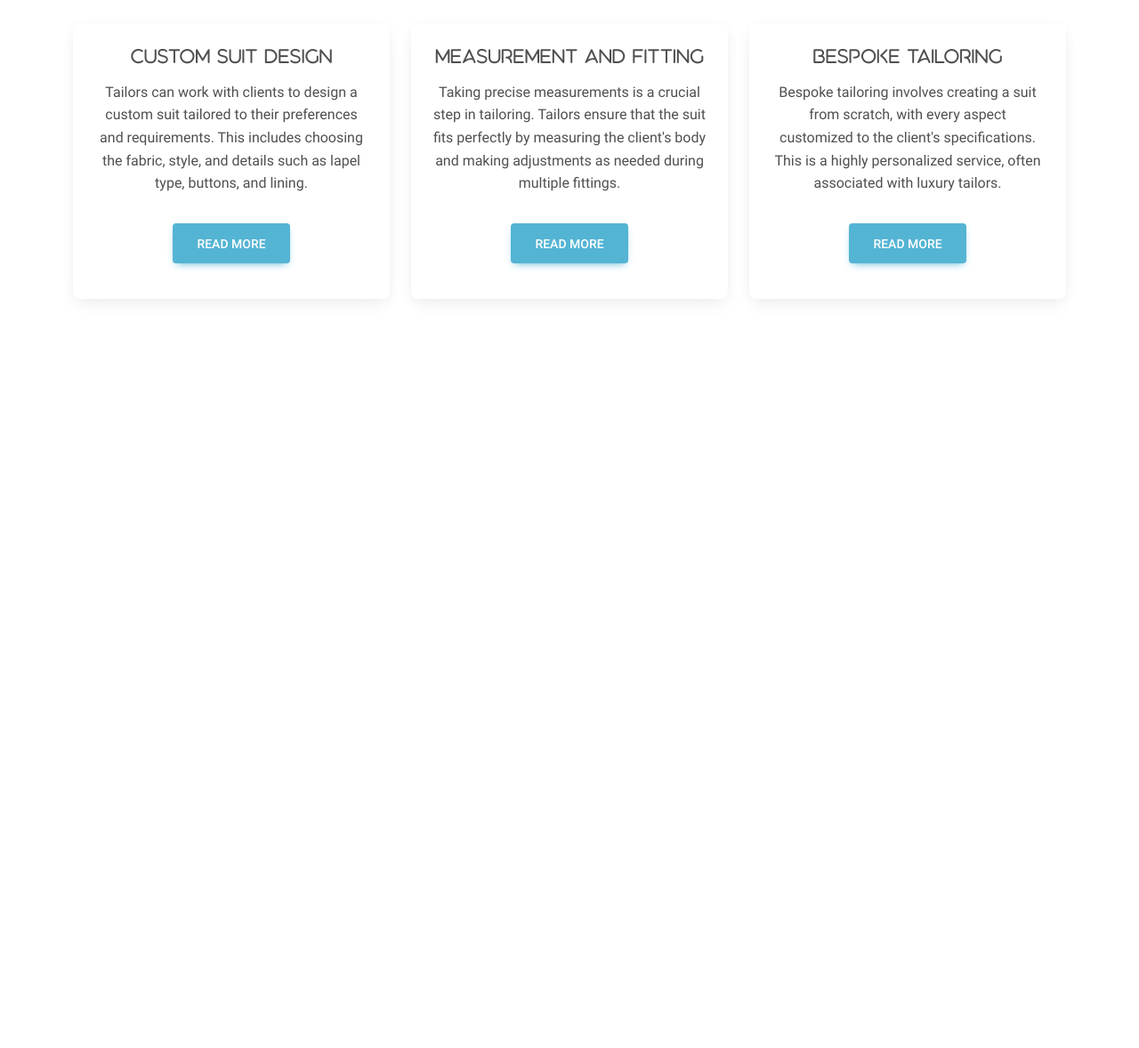
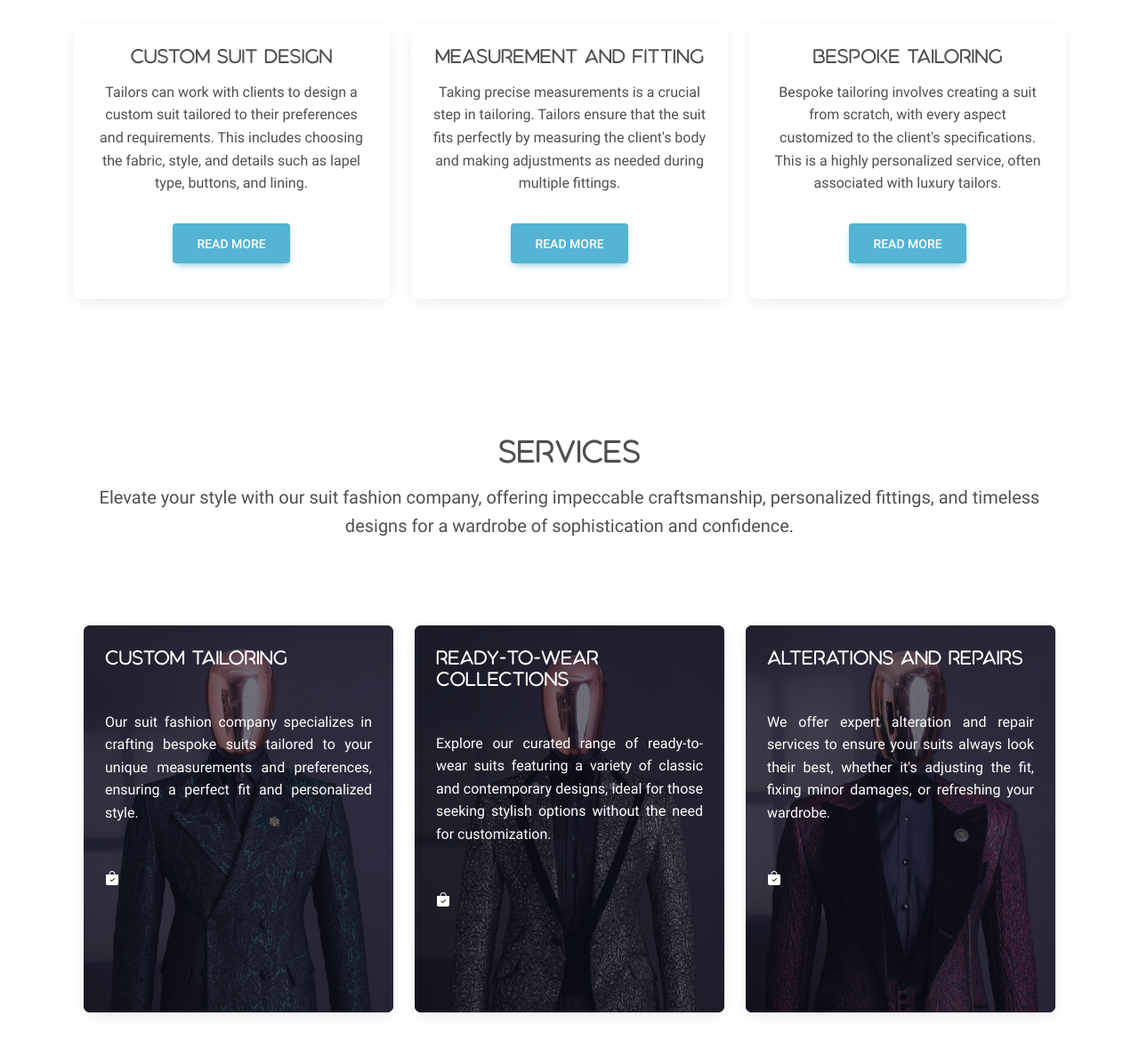
Before and after one commit to CodeMaestroPro/pevsuits, a website built with Vite: page index.html in a window 1280 px wide. Shown: the part 734-1912 px from the top of the page at 89% size. Before the commit the page ends 1142 px from the top, so only its background shows below. Built offline with nearby package versions, Linux system fonts and the light colour scheme; some icons are missing.

Commit message:
feat: create the services section

```diff
--- a/index.html
+++ b/index.html
@@ -7,8 +7,7 @@
     <link href="style.css" type="text/css" rel="stylesheet" />
     <title>Vite App</title>
   </head>
-  <style>
-  </style>
+  <style></style>
   <body>
     <div class="container">
       <!-- page header -->
@@ -47,13 +46,13 @@
         <!-- about us -->
         <div class="mt-5 text-center">
           <h2 class="mb-3 aquatico-regular">About Us</h2>
-          <p class="roboto-regular text-justify lead">
+          <p class="roboto-regular text-center lead">
             Discover the epitome of luxury and comfort at our exquisite suites –
             your perfect home away from home.
           </p>
         </div>
 
-        <div class="container-main mt-5">
+        <div class="container-main mt-5 mb-5">
           <div class="row">
             <div class="col-md-4">
               <div class="card my-4 text-center">
@@ -122,6 +121,83 @@
             </div>
           </div>
         </div>
+
+        <!-- services -->
+        <div class="my-generic text-center">
+          <h2 class="mb-3 mt-5 aquatico-regular">Services</h2>
+          <p class="roboto-regular text-center lead">
+            Elevate your style with our suit fashion company, offering
+            impeccable craftsmanship, personalized fittings, and timeless
+            designs for a wardrobe of sophistication and confidence.
+          </p>
+        </div>
+
+        <div class="row justify-content-center align-items-center my-5 mx-auto">
+          <div class="col-md-4">
+            <div class="card bg-dark text-white">
+              <img
+                src="./public/images/2.jpg"
+                class="card-img"
+                alt="Stony Beach"
+              />
+              <div class="card-img-overlay bg-transparent">
+                <h5 class="card-title aquatico-regular">Custom Tailoring</h5>
+                <p class="card-text my-5 roboto-regular text-justify">
+                  Our suit fashion company specializes in crafting bespoke suits
+                  tailored to your unique measurements and preferences, ensuring
+                  a perfect fit and personalized style.
+                </p>
+                <p class="card-text">
+                  <i class="bi bi-bag-check-fill"></i>
+                </p>
+              </div>
+            </div>
+          </div>
+          <div class="col-md-4">
+            <div class="card bg-dark text-white">
+              <img
+                src="./public/images/5.jpg"
+                class="card-img"
+                alt="Stony Beach"
+              />
+              <div class="card-img-overlay bg-transparent">
+                <h5 class="card-title aquatico-regular">
+                  Ready-to-Wear Collections
+                </h5>
+                <p class="card-text my-5 roboto-regular text-justify">
+                  Explore our curated range of ready-to-wear suits featuring a
+                  variety of classic and contemporary designs, ideal for those
+                  seeking stylish options without the need for customization.
+                </p>
+                <p class="card-text">
+                  <i class="bi bi-bag-check-fill"></i>
+                </p>
+              </div>
+            </div>
+          </div>
+          <div class="col-md-4">
+            <div class="card bg-dark text-white">
+              <img
+                src="./public/images/6.jpg"
+                class="card-img"
+                alt="Stony Beach"
+              />
+              <div class="card-img-overlay bg-transparent">
+                <h5 class="card-title aquatico-regular">
+                  Alterations and Repairs
+                </h5>
+                <p class="card-text my-5 roboto-regular text-justify">
+                  We offer expert alteration and repair services to ensure your
+                  suits always look their best, whether it's adjusting the fit,
+                  fixing minor damages, or refreshing your wardrobe.
+                </p>
+                <p class="card-text">
+                  <i class="bi bi-bag-check-fill"></i>
+                </p>
+              </div>
+            </div>
+          </div>
+        </div>
       </main>
 
       <!-- page footer -->
--- a/main.js
+++ b/main.js
@@ -1,2 +1,3 @@
 import * as mdb from 'mdb-ui-kit';
+import "bootstrap-icons/font/bootstrap-icons.css";
 import 'boxicons';
--- a/style.css
+++ b/style.css
@@ -35,3 +35,16 @@
 .roboto-bold {
     font-family: "Roboto Bold" !important;
 }
+
+.bg-transparent {
+    background-color: rgba(14, 15, 31, 0.6) !important;
+}
+
+.text-justify {
+    text-align: justify !important;
+}
+
+.my-generic {
+    margin-top: 8rem !important;
+    margin-bottom: 6rem !important;
+}
```
Also changed, not shown: public/images/2.jpg (added), public/images/3.jpg (added), public/images/4.jpg (added), public/images/5.jpg (added), public/images/6.jpg (added).
